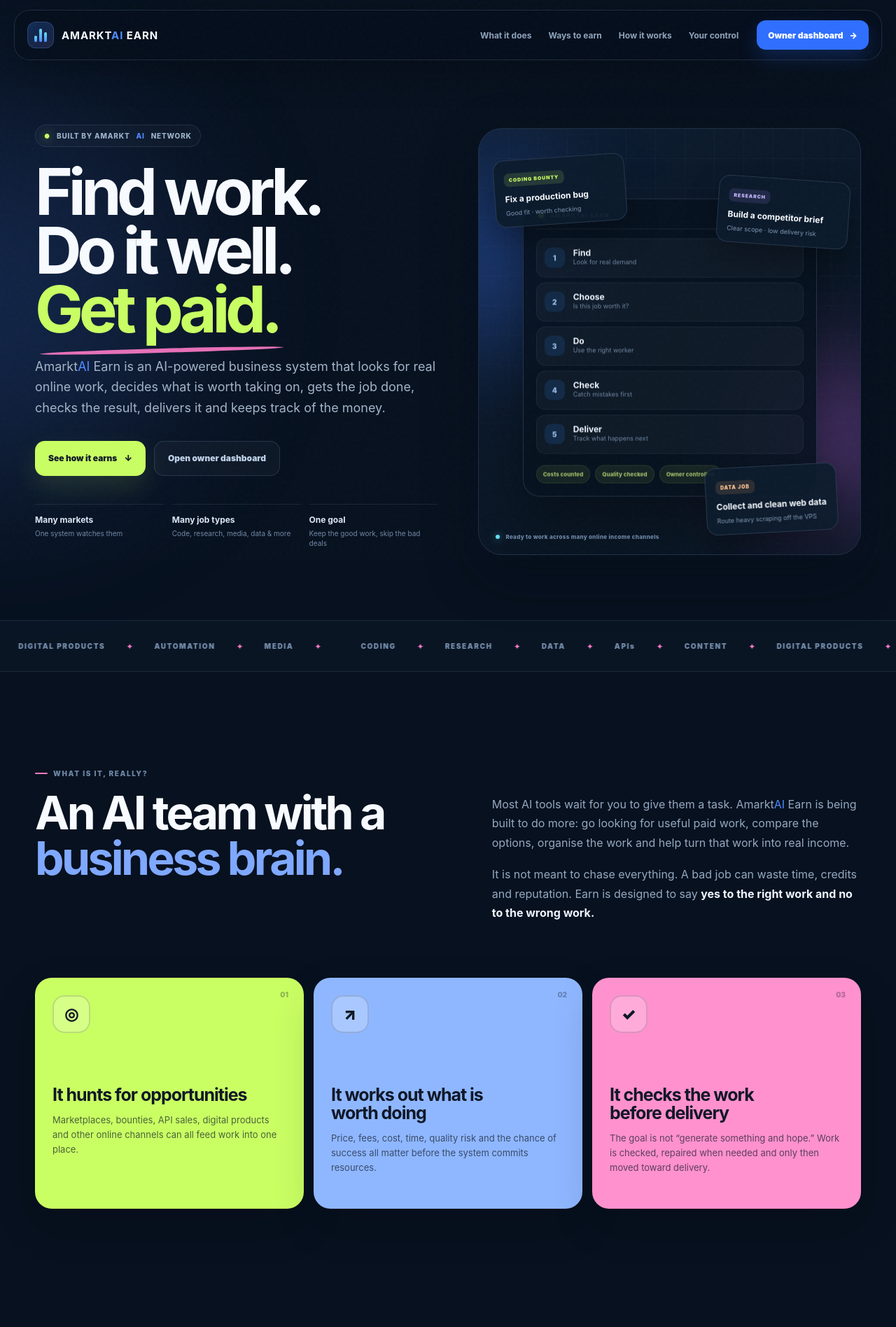
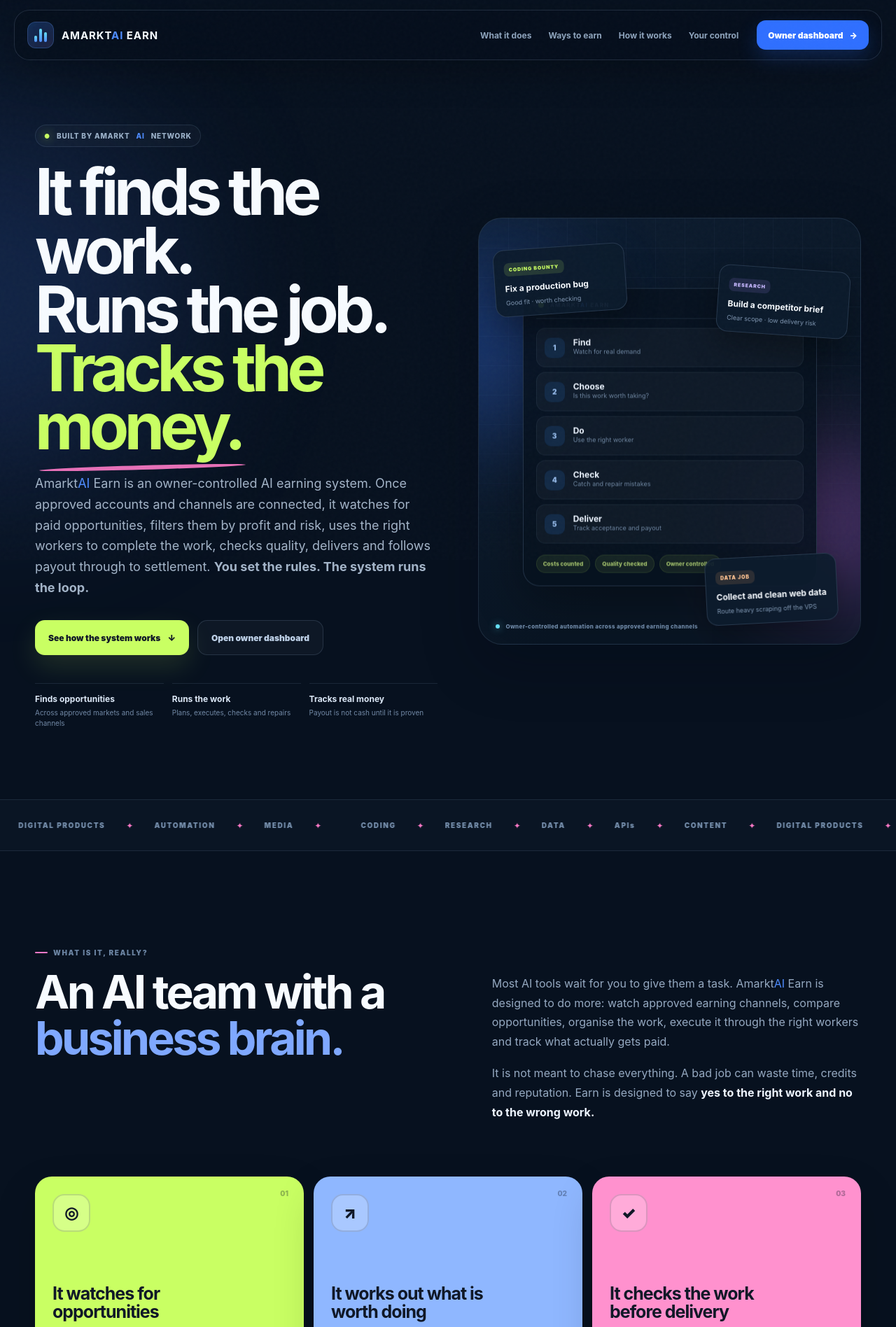
Before and after one commit to amarktainetwork-blip/Amarktai-Earn, a Django app: page / in a window 1280 px wide. Shown: the top 1896 px of the page at 70% size. Run offline with Django 5.2, Linux system fonts and the light colour scheme.

Commit message:
polish: explain autonomous earning loop clearly

```diff
--- a/control/templates/control/landing.html
+++ b/control/templates/control/landing.html
@@ -5,8 +5,8 @@
   <meta charset="utf-8">
   <meta name="viewport" content="width=device-width, initial-scale=1">
   <meta name="theme-color" content="#07111f">
-  <meta name="description" content="AmarktAI Earn finds paid digital work, chooses the jobs worth doing, gets the work done, checks the quality and tracks what was actually paid.">
-  <title>AmarktAI Earn — Find work. Do it well. Get paid.</title>
+  <meta name="description" content="AmarktAI Earn is an owner-controlled AI earning system that finds opportunities, chooses the work worth doing, executes it, checks quality and tracks payout truth.">
+  <title>AmarktAI Earn — The system runs the earning loop</title>
   <link rel="stylesheet" href="{% static 'control/landing.css' %}">
 </head>
 <body>
@@ -30,16 +30,16 @@
     <section class="hero shell">
       <div class="hero-copy">
         <div class="hero-badge"><span>●</span> Built by Amarkt<span class="brand-ai">AI</span> Network</div>
-        <h1>Find work.<br>Do it well.<br><em>Get paid.</em></h1>
-        <p class="hero-lede">Amarkt<span class="brand-ai">AI</span> Earn is an AI-powered business system that looks for real online work, decides what is worth taking on, gets the job done, checks the result, delivers it and keeps track of the money.</p>
+        <h1>It finds the work.<br>Runs the job.<br><em>Tracks the money.</em></h1>
+        <p class="hero-lede">Amarkt<span class="brand-ai">AI</span> Earn is an owner-controlled AI earning system. Once approved accounts and channels are connected, it watches for paid opportunities, filters them by profit and risk, uses the right workers to complete the work, checks quality, delivers and follows payout through to settlement. <strong>You set the rules. The system runs the loop.</strong></p>
         <div class="hero-actions">
-          <a class="btn btn-primary" href="#loop">See how it earns <span>↓</span></a>
+          <a class="btn btn-primary" href="#loop">See how the system works <span>↓</span></a>
           <a class="btn btn-ghost" href="/login/">Open owner dashboard</a>
         </div>
         <div class="plain-proof" aria-label="AmarktAI Earn highlights">
-          <span><b>Many markets</b><small>One system watches them</small></span>
-          <span><b>Many job types</b><small>Code, research, media, data & more</small></span>
-          <span><b>One goal</b><small>Keep the good work, skip the bad deals</small></span>
+          <span><b>Finds opportunities</b><small>Across approved markets and sales channels</small></span>
+          <span><b>Runs the work</b><small>Plans, executes, checks and repairs</small></span>
+          <span><b>Tracks real money</b><small>Payout is not cash until it is proven</small></span>
         </div>
       </div>
 
@@ -68,15 +68,15 @@
             <b>RUNNING THE LOOP</b>
           </div>
           <div class="machine-path">
-            <span><i>1</i><b>Find</b><small>Look for real demand</small></span>
-            <span><i>2</i><b>Choose</b><small>Is this job worth it?</small></span>
+            <span><i>1</i><b>Find</b><small>Watch for real demand</small></span>
+            <span><i>2</i><b>Choose</b><small>Is this work worth taking?</small></span>
             <span><i>3</i><b>Do</b><small>Use the right worker</small></span>
-            <span><i>4</i><b>Check</b><small>Catch mistakes first</small></span>
-            <span><i>5</i><b>Deliver</b><small>Track what happens next</small></span>
+            <span><i>4</i><b>Check</b><small>Catch and repair mistakes</small></span>
+            <span><i>5</i><b>Deliver</b><small>Track acceptance and payout</small></span>
           </div>
           <div class="machine-footer"><span>Costs counted</span><span>Quality checked</span><span>Owner controlled</span></div>
         </div>
-        <div class="status-pill"><i></i> Ready to work across many online income channels</div>
+        <div class="status-pill"><i></i> Owner-controlled automation across approved earning channels</div>
       </div>
     </section>
 
@@ -98,7 +98,7 @@
           <h2>An AI team with a <em>business brain.</em></h2>
         </div>
         <div class="intro-copy">
-          <p>Most AI tools wait for you to give them a task. Amarkt<span class="brand-ai">AI</span> Earn is being built to do more: go looking for useful paid work, compare the options, organise the work and help turn that work into real income.</p>
+          <p>Most AI tools wait for you to give them a task. Amarkt<span class="brand-ai">AI</span> Earn is designed to do more: watch approved earning channels, compare opportunities, organise the work, execute it through the right workers and track what actually gets paid.</p>
           <p>It is not meant to chase everything. A bad job can waste time, credits and reputation. Earn is designed to say <strong>yes to the right work and no to the wrong work.</strong></p>
         </div>
       </div>
@@ -107,8 +107,8 @@
         <article class="feature-card lime-card">
           <span>01</span>
           <div class="feature-icon">◎</div>
-          <h3>It hunts for opportunities</h3>
-          <p>Marketplaces, bounties, API sales, digital products and other online channels can all feed work into one place.</p>
+          <h3>It watches for opportunities</h3>
+          <p>Approved marketplaces, bounties, API sales, digital products and other online channels can all feed earning opportunities into one place.</p>
         </article>
         <article class="feature-card blue-card">
           <span>02</span>
@@ -138,13 +138,13 @@
         <article class="earn-card wide-card">
           <div class="card-top"><span class="mini-badge">MARKETPLACES</span><b>01</b></div>
           <h3>Paid jobs & freelance work</h3>
-          <p>Find suitable posted work, score it, prepare the response and move the best opportunities into a controlled delivery flow.</p>
+          <p>The system can find suitable posted work, score it, prepare the response and move the best opportunities into a controlled delivery flow.</p>
           <div class="example-tags"><span>Research</span><span>Automation</span><span>Documents</span><span>Technical work</span></div>
         </article>
         <article class="earn-card code-card">
           <div class="card-top"><span class="mini-badge">BOUNTIES</span><b>02</b></div>
           <h3>Code fixes & technical challenges</h3>
-          <p>Take on issues, bug fixes and scoped technical tasks where the expected reward makes sense.</p>
+          <p>It can take on issues, bug fixes and scoped technical tasks where the expected reward makes sense and the route is approved.</p>
           <div class="code-lines" aria-hidden="true"><i></i><i></i><i></i><i></i></div>
         </article>
         <article class="earn-card api-card">
@@ -179,9 +179,9 @@
         <div class="section-head light-head">
           <div>
             <div class="eyebrow">THE MONEY LOOP</div>
-            <h2>Simple idea.<br><em>Serious execution.</em></h2>
+            <h2>The system runs the loop.<br><em>You control the rules.</em></h2>
           </div>
-          <p>Every job should move through the same clear path. That makes it easier to scale without losing track of quality, cost or whether the money actually arrived.</p>
+          <p>Every approved opportunity moves through the same clear path. That makes it easier to scale without losing track of quality, cost or whether the money actually arrived.</p>
         </div>
         <div class="loop-list">
           <article><span>1</span><div><h3>Find</h3><p>Look across approved sources for real demand.</p></div><b>→</b></article>
@@ -240,8 +240,8 @@
       <div class="owner-panel">
         <div class="owner-copy">
           <div class="eyebrow">YOU STAY IN CHARGE</div>
-          <h2>The system can do the repetitive work.<br><em>You set the rules.</em></h2>
-          <p>The private owner dashboard is where markets, jobs, workers, costs, payouts, security and automation controls live. Nothing needs to become fully automatic just because it is connected.</p>
+          <h2>The system handles the repetitive work.<br><em>You set the rules.</em></h2>
+          <p>The private owner dashboard is where approved channels, work, workers, costs, payouts, security and automation controls live. Connecting an account never makes it automatically ready: work and payout routes still have to be proven first.</p>
           <div class="owner-actions">
             <a class="btn btn-primary owner-dashboard-cta" href="/login/">Open owner dashboard <span>→</span></a>
             <span>Protected owner access with two-factor authentication.</span>
@@ -264,8 +264,8 @@
 
     <section class="final shell">
       <span class="final-kicker">AMARKT<span class="brand-ai">AI</span> EARN</span>
-      <h2>Find the work.<br><em>Win the good jobs.</em><br>Keep getting better.</h2>
-      <p>Amarkt<span class="brand-ai">AI</span> Earn is being built to turn a growing set of AI capabilities, marketplaces and sales channels into one practical online earning business.</p>
+      <h2>Run the earning loop.<br><em>Keep the good work.</em><br>Learn from every result.</h2>
+      <p>Amarkt<span class="brand-ai">AI</span> Earn brings AI capabilities, approved marketplaces, sales channels, quality control and payout tracking into one owner-controlled earning operation.</p>
       <a class="btn btn-primary final-btn owner-dashboard-cta" href="/login/">Owner dashboard <span>→</span></a>
       <div class="final-scribble" aria-hidden="true">↗</div>
     </section>
```
